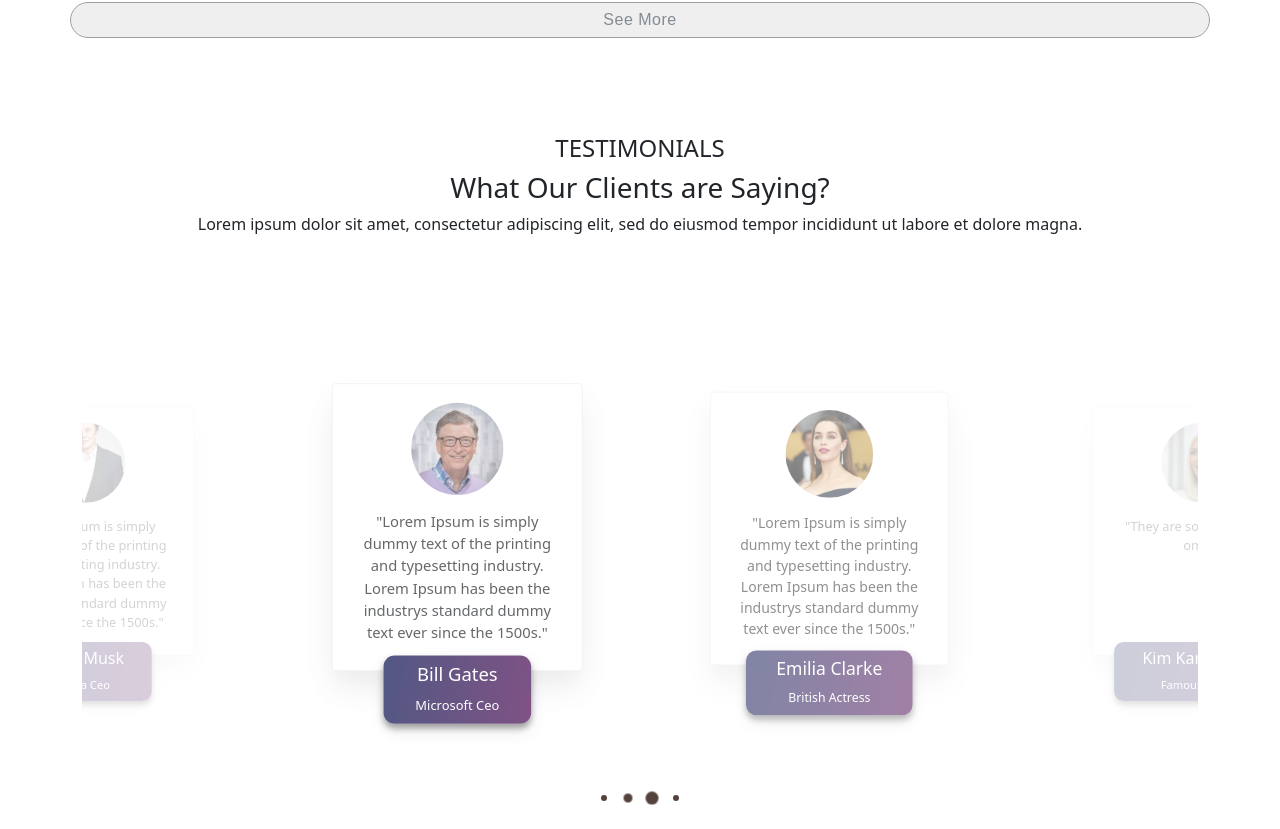
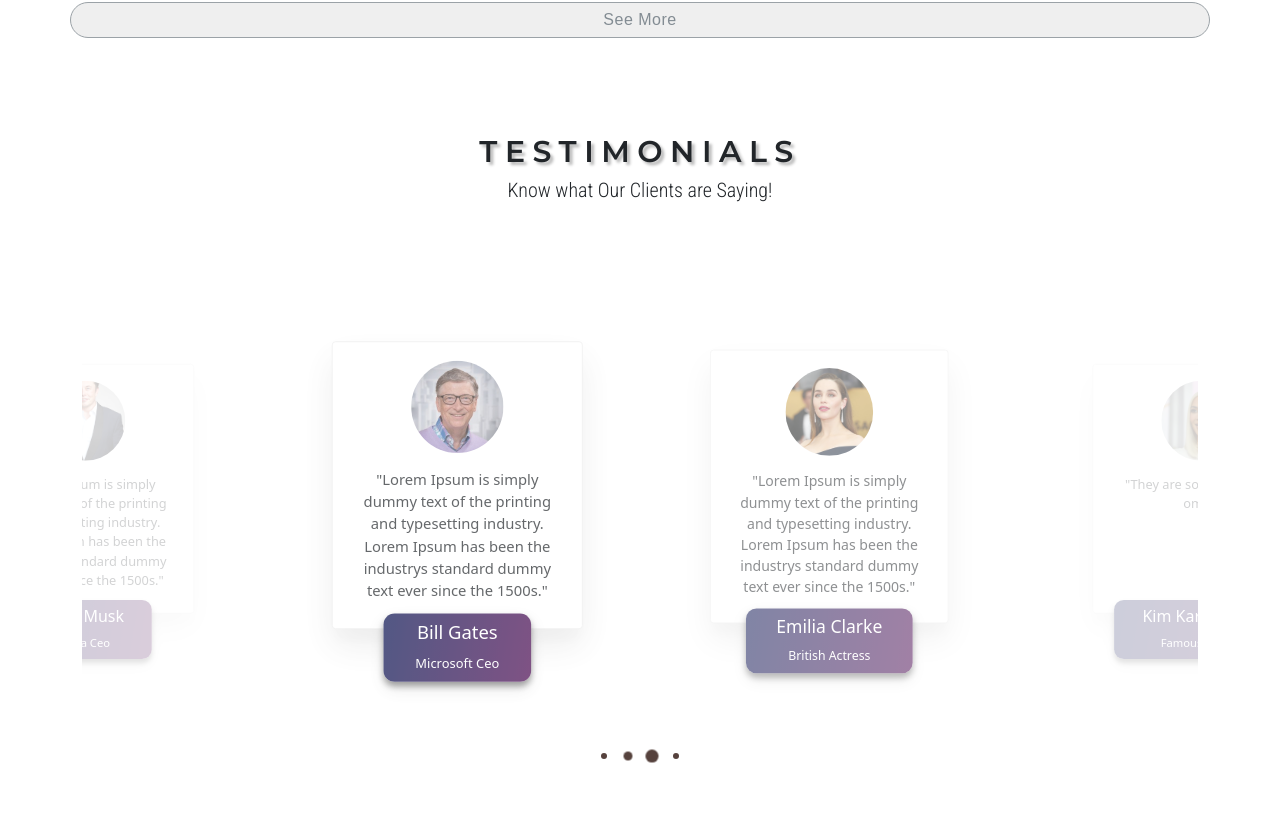
Before and after one commit to Aliibaabaa/capsproj, a React (Create React App) app: page / in a window 1280 px wide. Shown: the part 2428-3257 px from the top of the page. After the commit the page ends 3215 px from the top, so only its background shows below. Built offline with nearby package versions, Linux system fonts and the light colour scheme.

Commit message:
updated testimonial style

```diff
--- a/src/components/TestiMonials.js
+++ b/src/components/TestiMonials.js
@@ -65,11 +65,11 @@ const TestiMonials = () => {
     return (
         <section id="testimonial" className="testimonials pt-70 pb-70">
             <div className="container mt-5">
-                <h4 className="miniTitle text-center">TESTIMONIALS</h4>
+                <h2 className="miniTitle text-center">TESTIMONIALS</h2>
                 <div className="text-center ">
-                    <h3 className="sectionTitle">What Our Clients are Saying?</h3>
+                    <h3 className="sectionTitle">Know what Our Clients are Saying!</h3>
                 </div>
-                <p className="text-center ">Lorem ipsum dolor sit amet, consectetur adipiscing elit, sed do eiusmod tempor incididunt ut labore et dolore magna.</p>
+
                 <div className="row">
                     <div className="col-md-12">
                         <OwlCarousel id="customer-testimonoals" className="owl-carousel owl-theme" {...options}>
--- a/src/components/css/TestiMonials.css
+++ b/src/components/css/TestiMonials.css
@@ -76,3 +76,19 @@
     transform-origin: 50% 50% 0;
     transition: all 250ms ease-out 0s;
   }
+
+  .miniTitle {
+    font-size: 30px;
+    font-weight: 600;
+    font-family: 'Montserrat', sans-serif;
+    letter-spacing: .25em;
+    text-align: center;
+    text-shadow: 3px 3px 3px #0a0a0a49;
+  }
+
+  .sectionTitle {
+    font-family: 'Roboto Condensed', sans-serif;
+    font-weight: 300;
+    font-size: 20px;
+    text-align: center;
+  }
--- a/src/components/css/seemore1.css
+++ b/src/components/css/seemore1.css
@@ -42,7 +42,7 @@
 }
 
 .cont h1 , .contt h1  {
-    font-size: 35px;
+    font-size: 30px;
     font-weight: 600;
     font-family: 'Montserrat', sans-serif;
     letter-spacing: .15em;
@@ -53,7 +53,7 @@
 .cont h2 , .contt h2 {
     font-family: 'Roboto Condensed', sans-serif;
     font-weight: 400;
-    font-size: 23px;
+    font-size: 20px;
     text-align: center;
 }
 
@@ -75,7 +75,7 @@
 .s-head {
     justify-content: center;
     font-weight: 600;
-    font-size: 26px;
+    font-size: 23px;
     letter-spacing: .10em;
     /* border: 2px dashed violet; */
     font-family: 'Architects Daughter', cursive;
@@ -111,7 +111,7 @@
     font-weight: 400;
     text-align: left;
     padding-left: 50px;
-    font-size: 20px;
+    font-size: 18px;
     padding-right: 10px;
     text-shadow: 3px 3px 4px #0a0a0a10;
 }
@@ -137,7 +137,7 @@
 }
 
 .cont2 h1  {
-    font-size: 35px;
+    font-size: 30px;
     font-weight: 600;
     font-family: 'Montserrat', sans-serif;
     letter-spacing: .15em;
@@ -148,7 +148,7 @@
 .cont2 h2 {
     font-family: 'Roboto Condensed', sans-serif;
     font-weight: 400;
-    font-size: 23px;
+    font-size: 20px;
     text-align: center;
 }
 
```
